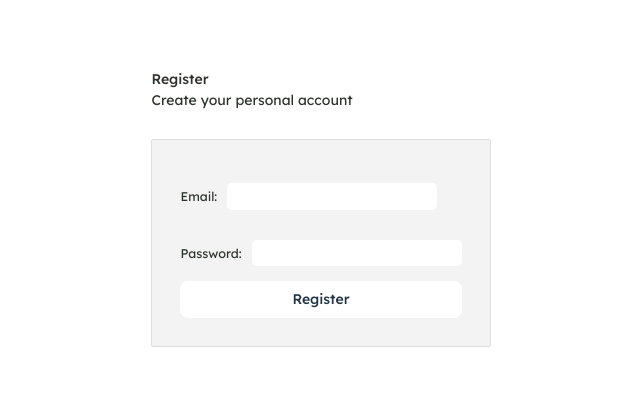
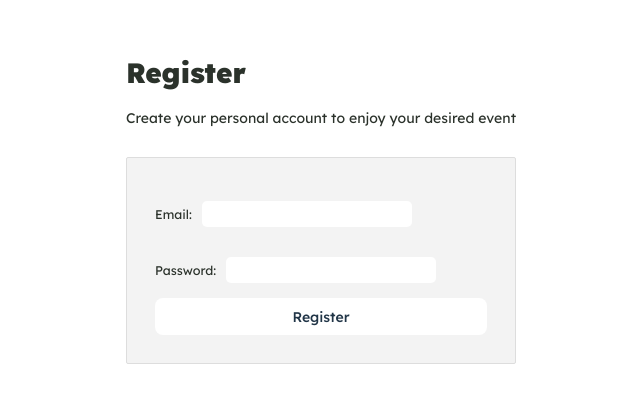
Before and after one commit to dene009/event-planning-platform, a React (Vite) app in the folder eventbridge/: page /register in a window 1280 px wide. Shown: the part 185-588 px from the top of the page, without its empty margins (319-959 px from the left). Built offline with nearby package versions, Linux system fonts and the light colour scheme.

Commit message:
frontend files

```diff
--- a/eventbridge/src/components/Login/Login.css
+++ b/eventbridge/src/components/Login/Login.css
@@ -1,7 +1,9 @@
 /***    Login Page     ***/
 h2 {
-    font-weight: 500
-
+    font-weight: bold;  /* Makes the title bold */
+    font-size: 2rem;    /* Increases the font size */
+    text-align: left; /* Optional: centers the title */
+    margin-bottom: 1rem; /* Adds space below the title */
 }
 
 form {
@@ -10,19 +12,19 @@ form {
     border: 1px solid #ddd;
     border-radius: 2px;
     padding: 2rem;
-    margin: 2rem 0 1rem 0
+    margin: 2rem 0 1rem 0;
 }
 
 form label {
     float: left;
-    font-size: .9rem;
+    font-size: 0.9rem;
     margin: 0;
-    padding: 0
+    padding: 0;
 }
 
 .right-label {
     float: right;
-    cursor: pointer
+    cursor: pointer;
 }
 
 input {
@@ -31,17 +33,16 @@ input {
     margin-bottom: 15px;
     margin-left: 10px;
     background-color: white;
-    padding: .3rem;
+    padding: 0.3rem;
     border-radius: 5px;
     outline: none;
-    border: none
-
+    border: none;
 }
 
 #sub_btn {
     display: block;
     width: 100%;
-    padding: .3rem;
+    padding: 0.3rem;
     border: none;
     background: #222;
     color: #0bba37;
@@ -50,10 +51,10 @@ input {
 
 #sub_btn:hover {
     background: #333;
-    transition: all .5s
+    transition: all 0.5s;
 }
 
 footer p {
     margin: 0;
-    font-size: .9rem
+    font-size: 0.9rem;
 }
--- a/eventbridge/src/components/Register/Register.jsx
+++ b/eventbridge/src/components/Register/Register.jsx
@@ -45,7 +45,7 @@ const Register = () => {
   return (
     <div>
       <h2>Register</h2>
-      <h5>Create your personal account</h5>
+      <h5>Create your personal account to enjoy your desired event</h5>
       <form onSubmit={handleSubmit}>
         <label>
           Email:
```
